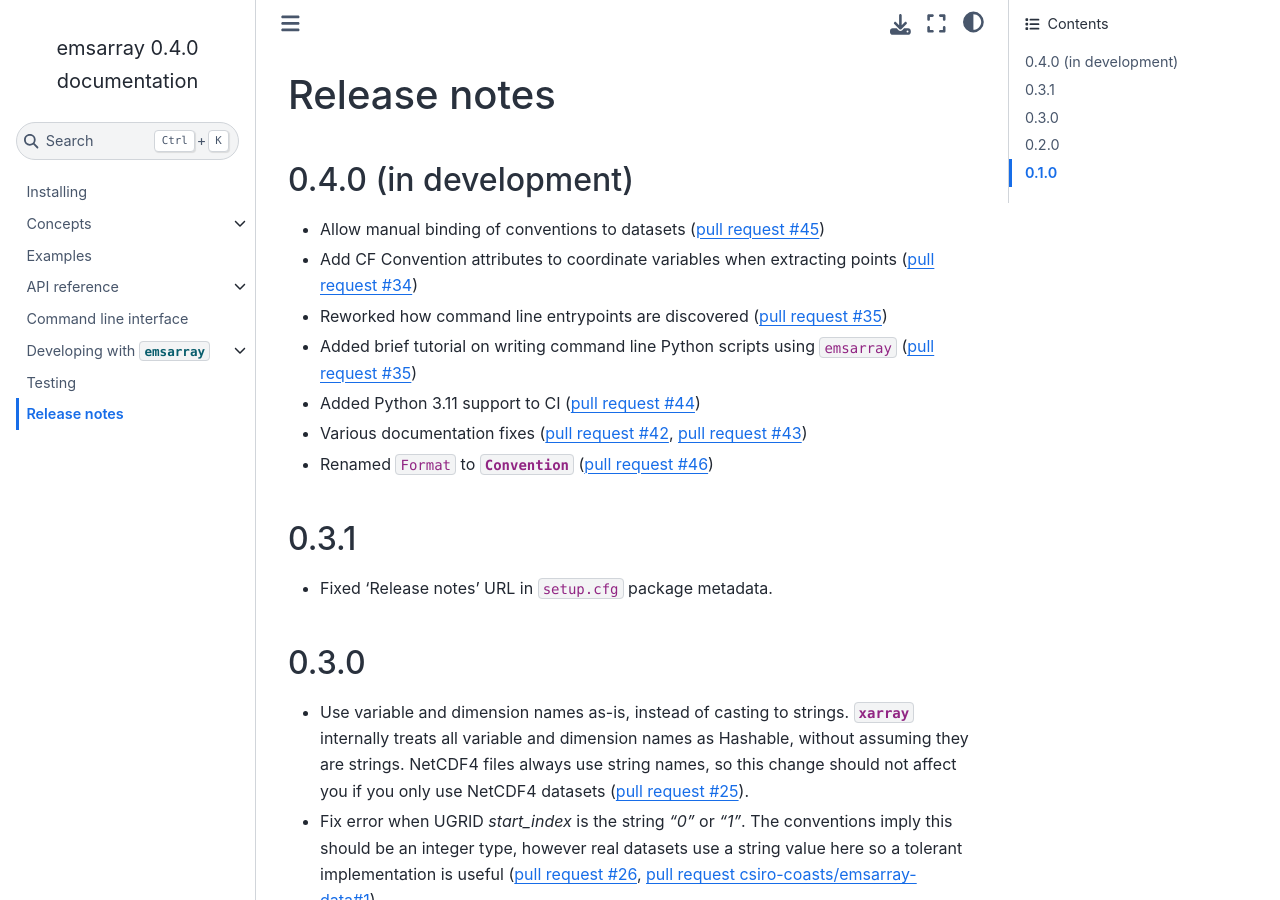
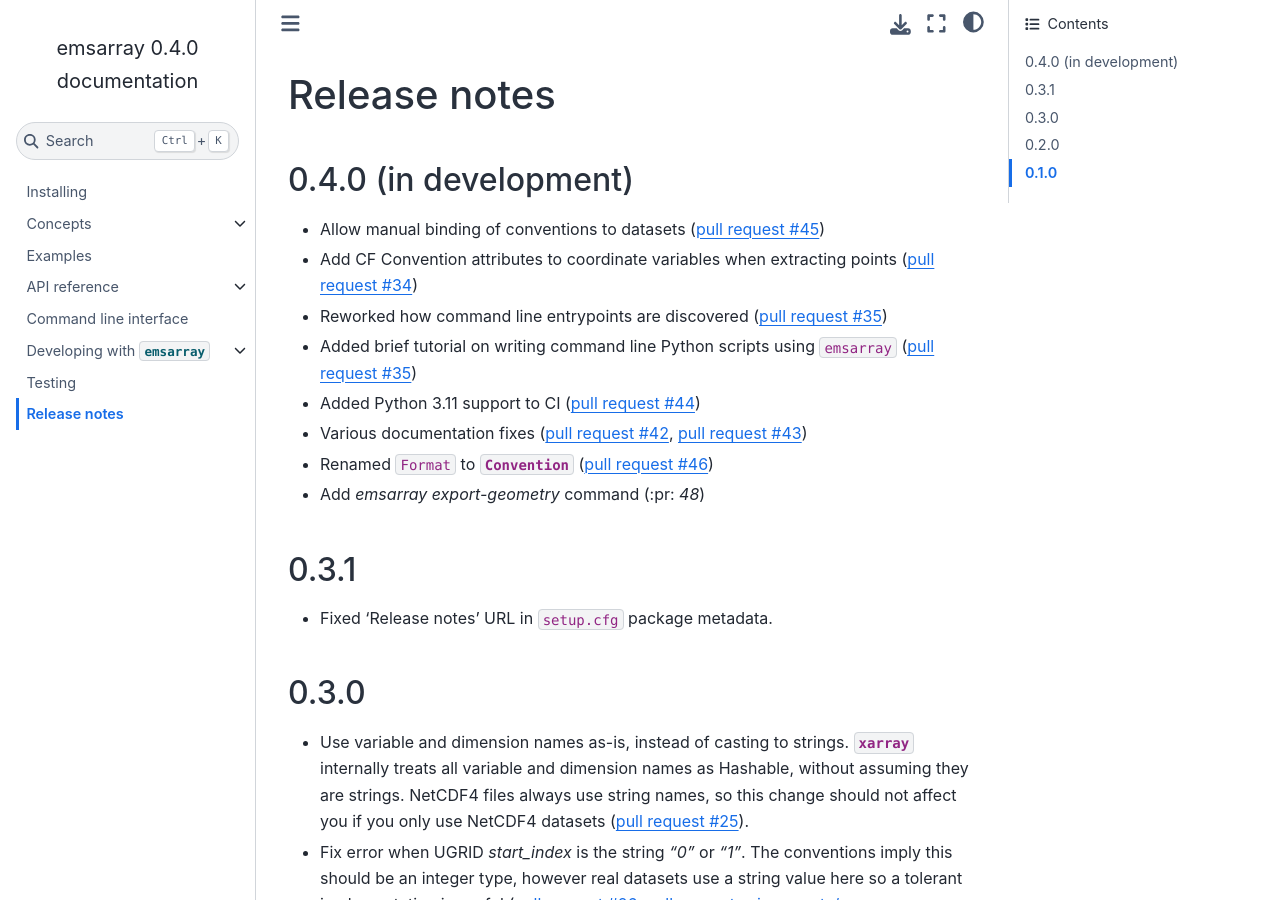
Before and after one commit to csiro-coasts/emsarray, a Sphinx documentation site: the page built from docs/releases.rst, in a window 1280 px wide and 900 px high. Built offline with Sphinx 7.4.7 and the Sphinx Book theme 1.1.4, drawn with Linux system fonts in a browser that asks for light colours.

Commit message:
Add release note

```diff
--- a/docs/releases.rst
+++ b/docs/releases.rst
@@ -14,6 +14,7 @@ Release notes
 * Added Python 3.11 support to CI (:pr:`44`)
 * Various documentation fixes (:pr:`42`, :pr:`43`)
 * Renamed ``Format`` to :class:`~emsarray.conventions.Convention` (:pr:`46`)
+* Add `emsarray export-geometry` command (:pr: `48`)
 
 0.3.1
 =====
```
